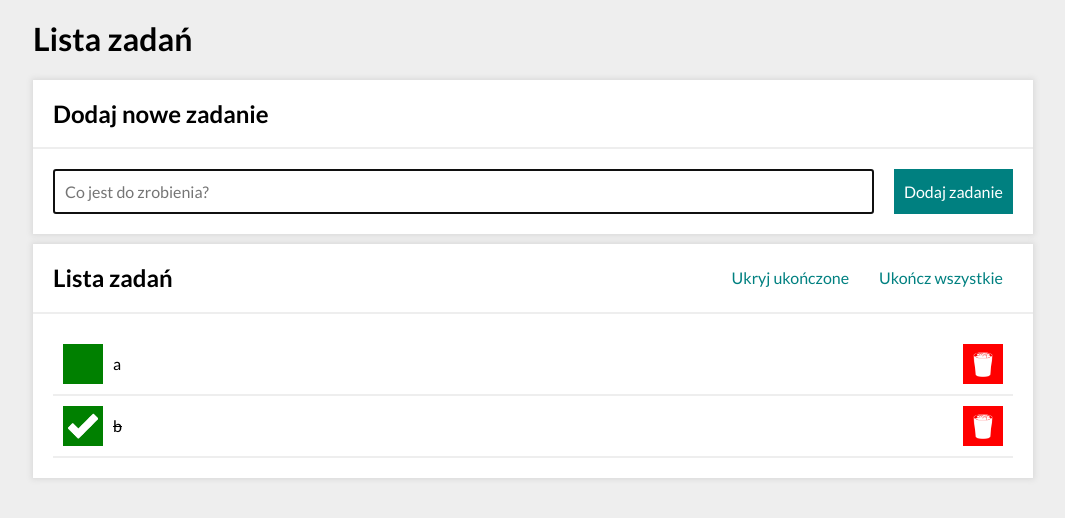
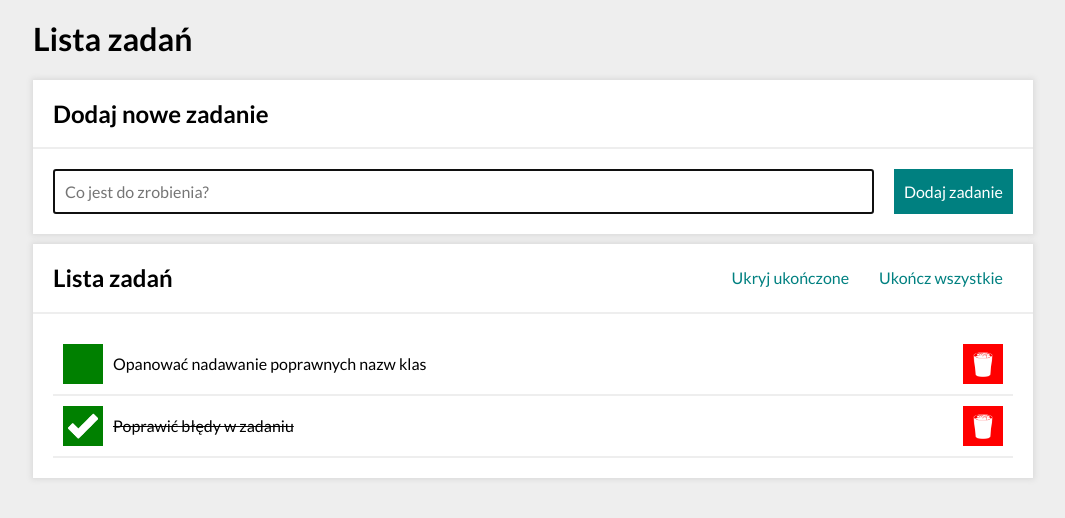
Before and after one commit to Marcin-Jakubowski/todos-list-react, a React (Create React App) app: page / in a window 1280 px wide. Shown: the top 518 px of the page, without its empty margins (107-1172 px from the left). Built offline with nearby package versions, Linux system fonts and the light colour scheme.

Commit message:
tasks names changed

```diff
--- a/src/App.js
+++ b/src/App.js
@@ -7,8 +7,8 @@ import Header from "./Header";
 import Container from "./Container";
 
 const tasks = [
-  { id: 1, name: "a", done: false },
-  { id: 2, name: "b", done: true },
+  { id: 1, name: "Opanować nadawanie poprawnych nazw klas", done: false },
+  { id: 2, name: "Poprawić błędy w zadaniu", done: true },
 ];
 
 const hiding = false;
```
